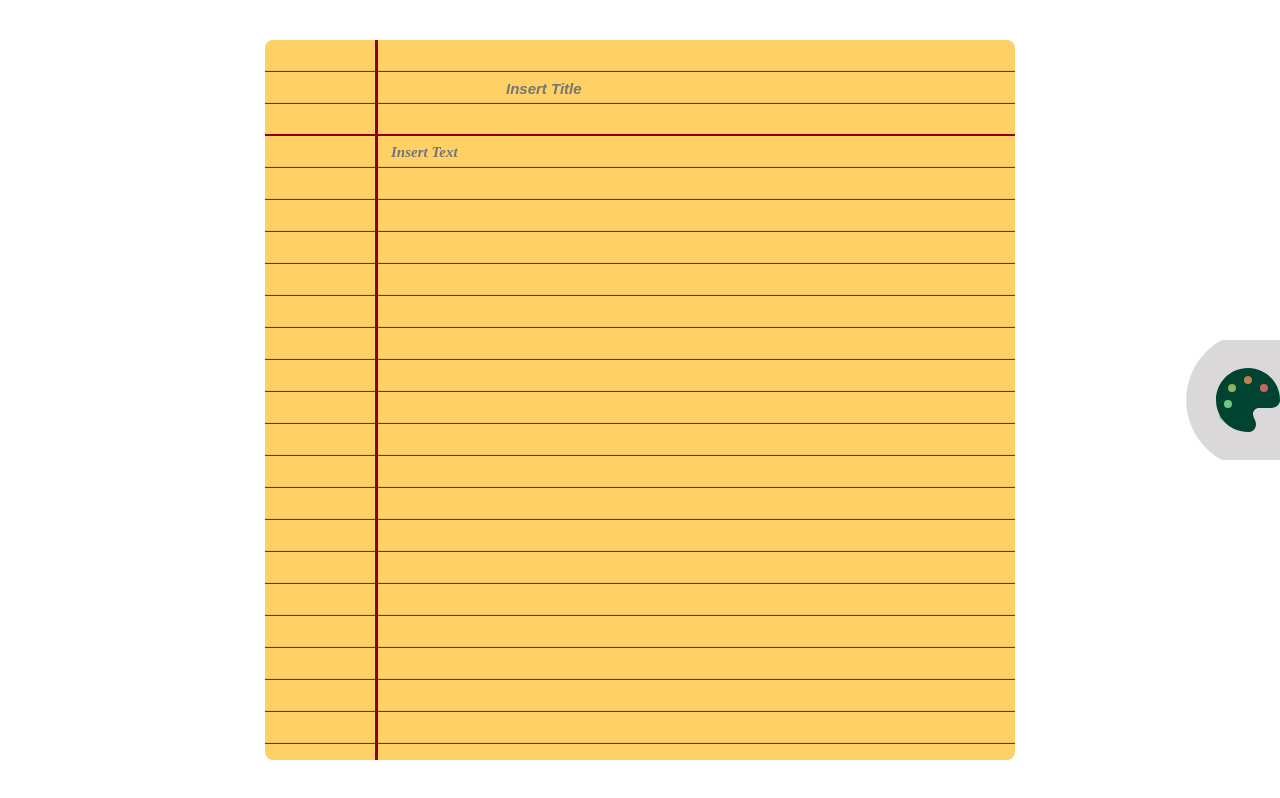
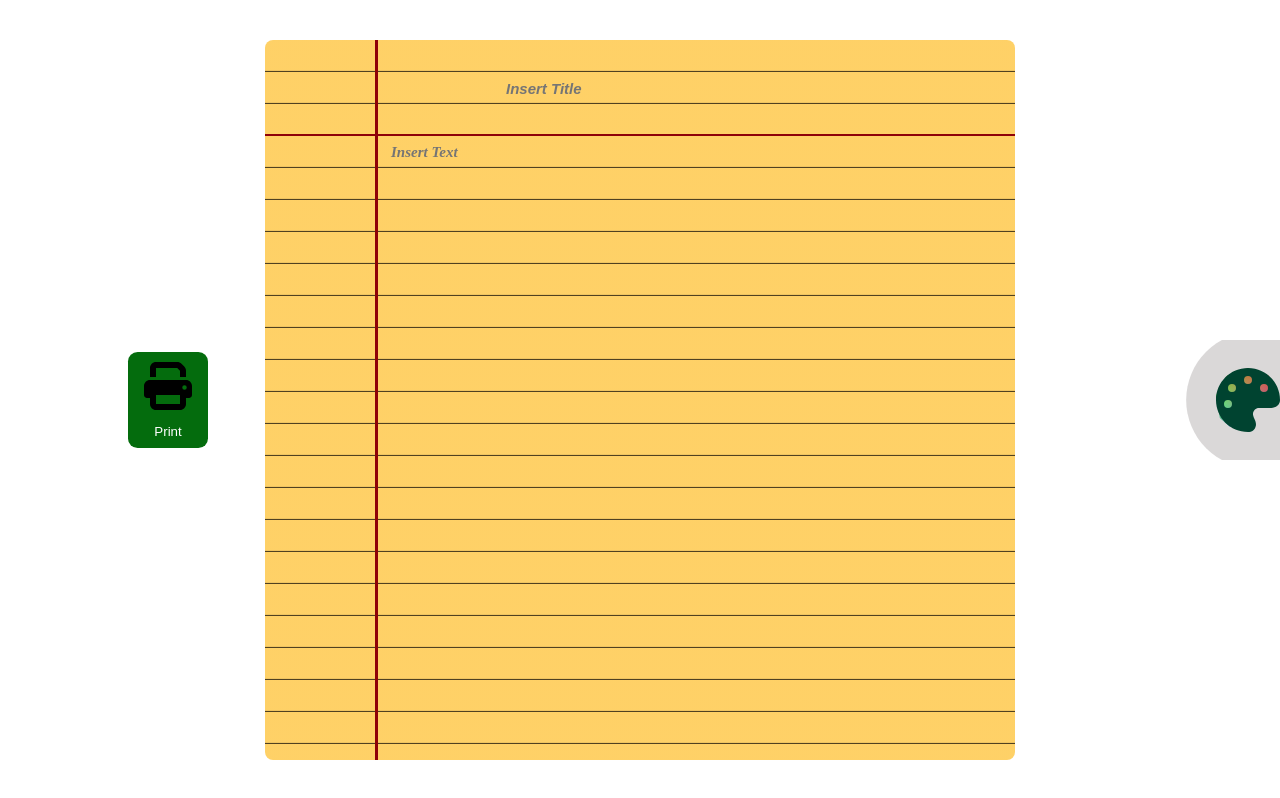
Before and after one commit to TkDevk/Notepad-Reactjs, a React (Vite) app: page / in a window 1280 px wide. Built offline with nearby package versions, Linux system fonts and the light colour scheme; a web font is replaced by a local one.

Commit message:
Pencil case is getting open

```diff
--- a/package.json
+++ b/package.json
@@ -10,6 +10,8 @@
     "preview": "vite preview"
   },
   "dependencies": {
+    "downloadjs": "^1.4.7",
+    "html-to-image": "^1.11.11",
     "react": "^18.2.0",
     "react-dom": "^18.2.0"
   },
--- a/src/css/page.css
+++ b/src/css/page.css
@@ -1,3 +1,6 @@
+:root{
+    --GreenBtn:hsl(125, 93%, 22%);
+}
 .MainPage{
     /*I needed to create a pattern, i tried with flexbox but it didn't work xd, so i checked in google and there is a way that you could create a pattern using the repeating-linear-gradient property of background-image*/
     background-image: repeating-linear-gradient(var(--YellowPrimary), var(--YellowPrimary)1.9rem,var(--Black) 2rem);
@@ -79,3 +82,44 @@ h2{
     display: none;
     /*24 characters*/
 }
+
+/*Download Button*/
+#btnDownload{
+    display: flex;
+    flex-direction: column;
+    gap:.2rem;
+    cursor: pointer;
+    left:10%;
+    position: absolute;
+    justify-content: space-around;
+    align-items: center;
+    padding:.5rem;
+    border-radius:.6rem;
+    width: fit-content;
+    height:6rem;
+    background-color: var(--GreenBtn);
+    color:var(--White);
+    gap:.5rem;
+    font-weight: 400;
+    transition:transform 1000ms;
+
+    &:hover{
+        #PrintIcon{
+            filter: invert(100%) sepia(0%) saturate(7489%) hue-rotate(312deg) brightness(106%) contrast(105%);
+        }
+    }
+
+
+}
+#PrintContainer{
+    width: 4rem;
+}
+#PrintIcon{
+    width: 3rem;
+}
+
+#btnDownload:hover{
+    transform:scale(1.2);
+    transition: transform 250ms;
+
+}
--- a/src/css/pencilcase.css
+++ b/src/css/pencilcase.css
@@ -8,7 +8,7 @@
 }
 
 #PencilCase {
-    display: none;
+    display: flex;
     right: inherit;
     align-self: center;
     gap: .3rem;
@@ -26,7 +26,14 @@
     align-items: center;
     clip-path: circle(55% at 80% 50%);
     z-index: 1;
+    cursor: pointer;
+    transition: height 500ms,margin-right 500ms,background-color 500ms ease-in-out;
+}
 
+#ShowColor:hover{
+    height: 10rem;
+    margin-right: .1svw;
+    background-color:hsl(165, 84%, 15%,0.5);
 }
 
 #PaletteContainer {
@@ -36,7 +43,7 @@
 
 }
 
-
+/*
 #PaletteContainer:hover{
 
     transition: transform 3s;
@@ -45,7 +52,7 @@
 
 }
 
-
+*/
 #PaletteIcon{
     /*--c: #0000 64%,#000 66% 98%,#0000 101%;
     animation: show 1s infinite linear;*/
--- a/src/feature/components/NotePad.jsx
+++ b/src/feature/components/NotePad.jsx
@@ -1,12 +1,14 @@
 import Page from "./Page"
 import PencilCase from "./PencilCase"
+
+
 const NotePad= ()=>{
 
     return(
         <>
           <main className="BodyPad">
             <Page/>
-            <PencilCase/>
+            <PencilCase />
           </main>
         </>
     )
--- a/src/feature/components/Page.jsx
+++ b/src/feature/components/Page.jsx
@@ -1,4 +1,6 @@
 import { useState } from "react"
+import { toPng } from "html-to-image"
+import download from "downloadjs"
 const Page = () => {
    /*
    const [inputText, setText] = useState("") //i will pass empty value to text and textState will change it
@@ -10,34 +12,50 @@ const Page = () => {
       console.log(newText)
       setText(newText)
    }*/
-    //onChange={handleText}
+   //onChange={handleText}
 
    //localStorage use it with text
    const [inputText, setText] = useState(
       window.localStorage.getItem('inputText')
    )
-   function setLocalStorage (value){
+   function setLocalStorage(value) {
       try {
          setText(value)
-         window.localStorage.setItem("inputText",value)
+         window.localStorage.setItem("inputText", value)
          console.log(value)
-      }catch(error){
+      } catch (error) {
          console.log(error)
       }
    }
 
    //localStorage use it with title
-   const[inputTitle,setTitle] = useState(
+   const [inputTitle, setTitle] = useState(
       window.localStorage.getItem('inputTitle')
    )
-   function setTitleStorage (value){
-      try{
+   function setTitleStorage(value) {
+      try {
          setTitle(value)
-         window.localStorage.setItem('inputTitle',value) //(key,var)
-      }catch(error){
+         window.localStorage.setItem('inputTitle', value) //(key,var)
+      } catch (error) {
          console.log(error)
       }
    }
+   /*To download my html tag as image i will use 2 libraries
+   1- npm install html-to-image
+   2- npm install downloadjs
+   3- import {toPng} from "html-to-image"
+   4- import download from "downloadjs"
+   */
+
+    //1) Get the class from DOM
+    const pngDownload = document.querySelector('.MainPage');
+    function btnDownload(){
+      toPng(pngDownload)
+      .then(dataPng =>{
+         download(dataPng, 'NotePad.png')
+      })
+      .catch(error=>console.log(error))
+    }
 
    return (
       <>
@@ -53,10 +71,10 @@ const Page = () => {
                      id="inputTitle"
                      placeholder="Insert Title"
                      value={inputTitle}
-                     onChange={e=>setTitleStorage(e.target.value)}
-                     />
+                     onChange={e => setTitleStorage(e.target.value)}
+                  />
                   <h2 id="TextTitle">
-                    {inputTitle}
+                     {inputTitle}
                   </h2>
                </header>
                <section className="TextContainer">
@@ -66,7 +84,7 @@ const Page = () => {
                      placeholder="Insert Text"
                      name="textarea"
                      id="InputText"
-                     onChange={e=>setLocalStorage(e.target.value)}
+                     onChange={e => setLocalStorage(e.target.value)}
                      value={inputText}>
 
                   </textarea>
@@ -78,7 +96,19 @@ const Page = () => {
                </section>
             </main>
 
+{/*Button to download my html tag*/}
          </section>
+         <button
+               id="btnDownload"
+               onClick={btnDownload}
+            >
+               <picture id="PrintContainer">
+               <img id="PrintIcon"
+                src="print-solid.svg"
+                alt="Print Icon" />
+               </picture>
+               Print
+            </button>
       </>
    )
 }
--- a/src/feature/components/PencilCase.jsx
+++ b/src/feature/components/PencilCase.jsx
@@ -1,26 +1,42 @@
+import { useState } from "react"
 import Pencil from "./Pencil"
 
 const PencilCase = () => {
+
+   const [expand,setExpand] = useState(false)
+   function handleCase (){
+    setExpand(
+        prevValue=>!prevValue
+    )
+   }
     return (
         <article id="PencilCaseContainer">
-            <section id="ShowColor">
-                <picture id="PaletteContainer">
-                    <figure id="ColorPalleteBehind">
+            <section
+            onClick={handleCase}
+            id="ShowColor"
+            >
+                <picture
+                id="PaletteContainer">
+                    <figure
+                    id="ColorPalleteBehind">
                     </figure>
                    {/* <figure id="ColorPallete">*/}
-                       <img id="PaletteIcon" src="palette-solid.svg"
+                       <img
+                       id="PaletteIcon"
+                       src="palette-solid.svg"
                        alt="Palette Icon" />
                     {/*</figure>*/}
                 </picture>
             </section>
-            <section id="PencilCase">
+             {expand&&<section
+            id="PencilCase">
                 <Pencil />
                 <Pencil />
                 <Pencil />
                 <Pencil />
                 <Pencil />
                 <Pencil />
-            </section>
+            </section>}
         </article>
     )
 }
```
Also changed, not shown: public/print-solid.svg (added), 1 other file (tests, documents, lock files or other folders).
